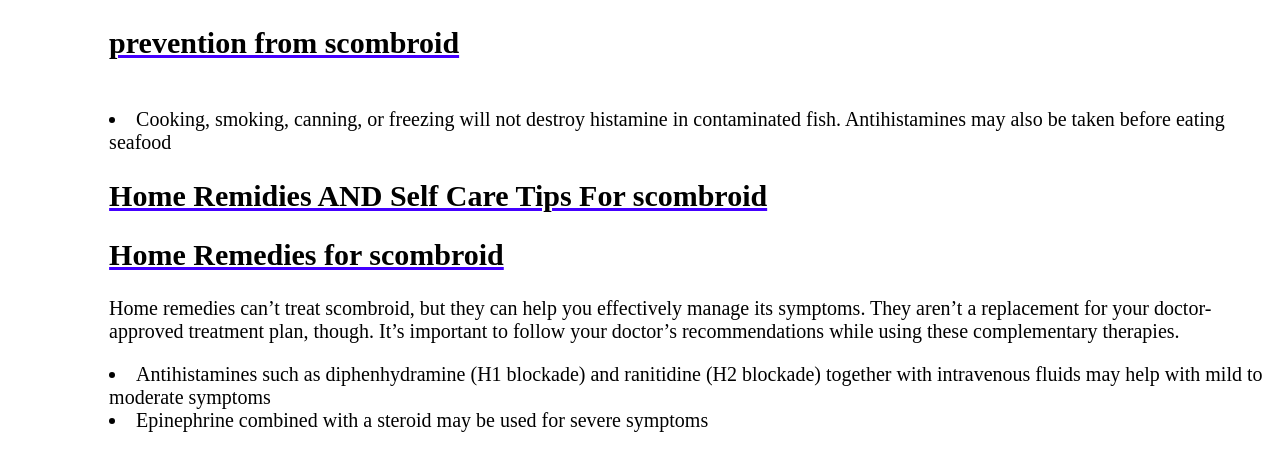
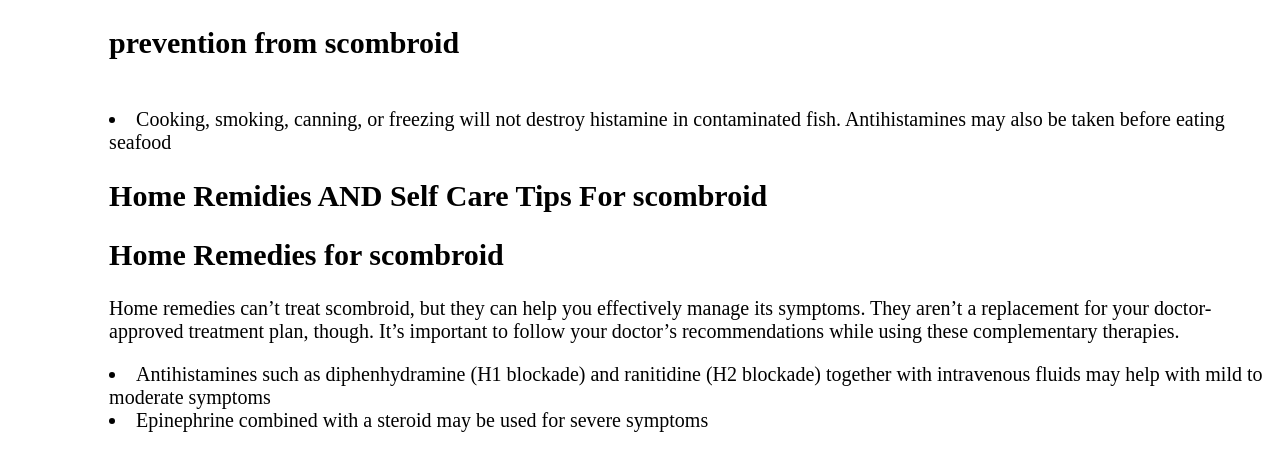
Before and after one commit to surya12876/projectpart4, a plain HTML site: page index.html in a window 1280 px wide. Shown: the part 988-1440 px from the top of the page. Drawn offline with Linux system fonts and the light colour scheme.

Commit message:
Update index.html

```diff
--- a/index.html
+++ b/index.html
@@ -4,7 +4,7 @@
     <meta charset="utf-8" />
     <meta name="viewport" content="width=device-width, initial-scale=1.0" />
         <title>scombriod</title>
-        <link href="scombriod.css" rel="stylesheet">
+        <link href="asthma2.css" rel="stylesheet">
     </head>
     <body>
         <section class="sec">
```
